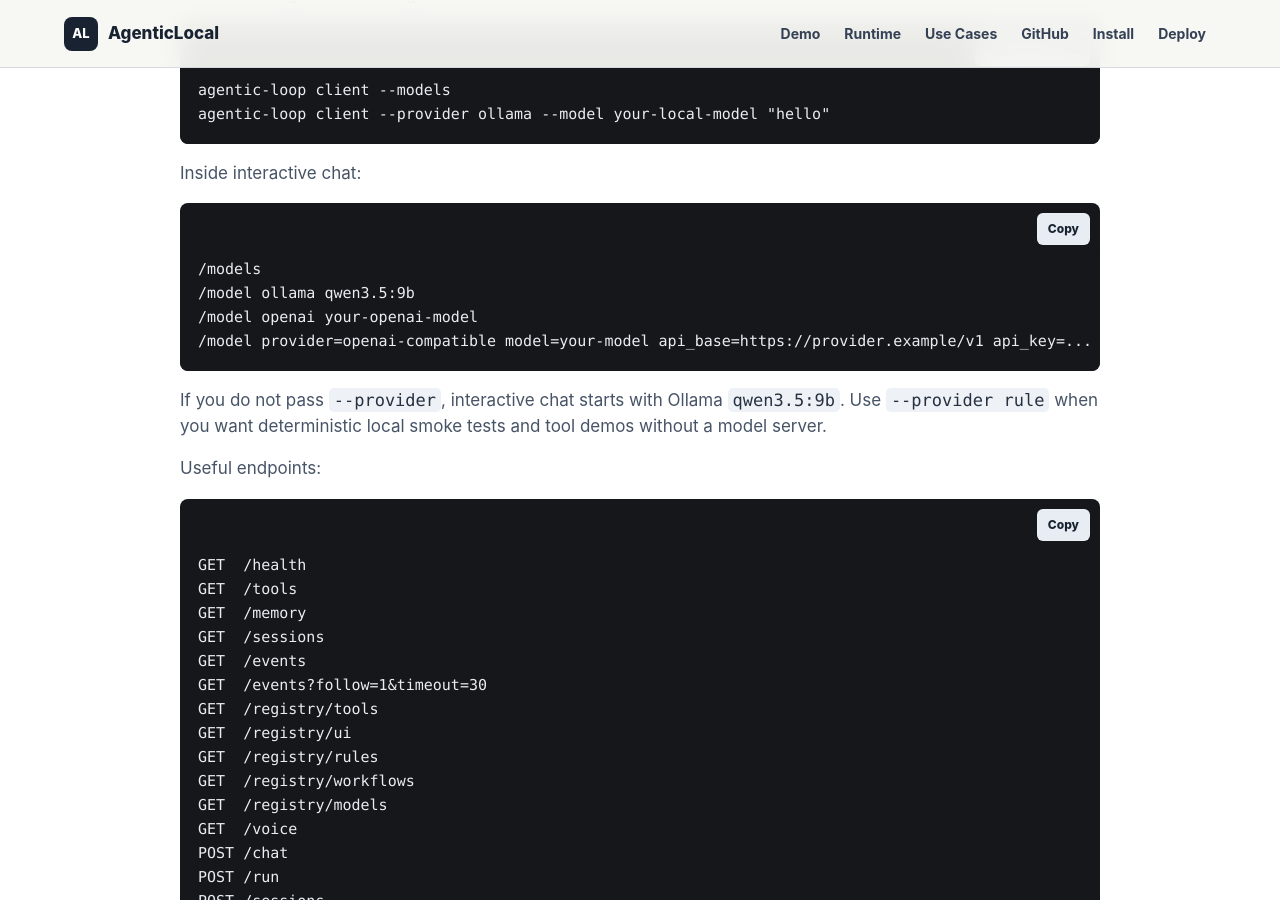
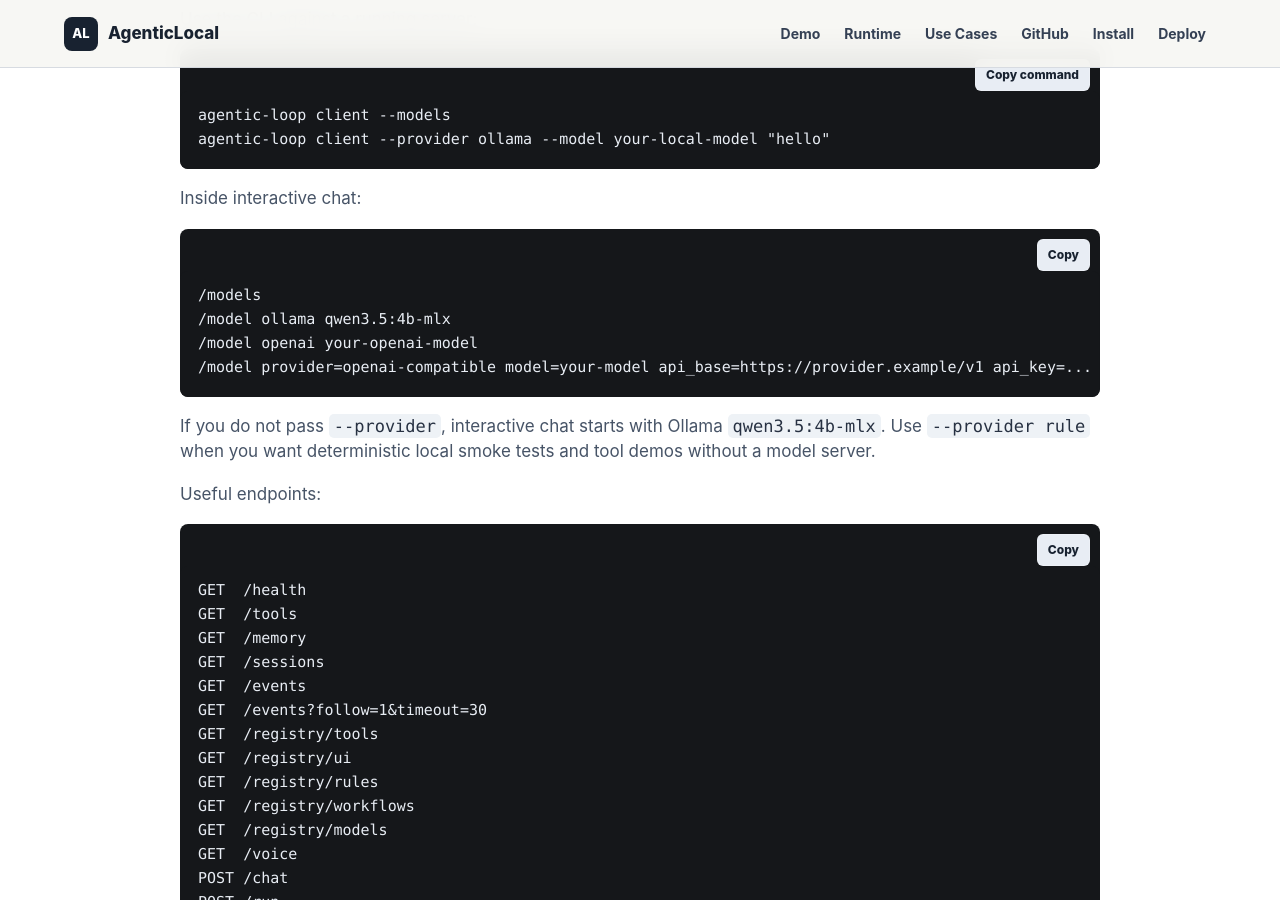
Before and after one commit to Bowen-AI/AgenticLocal, a Jekyll site: the page built from docs/install.md, in a window 1280 px wide and 900 px high, scrolled down 7384 px. Built offline with Jekyll 4.4.1, drawn with Linux system fonts in a browser that asks for light colours; some of the changed text lies outside the part shown.

Commit message:
Default to qwen3.5 4b mlx

````diff
--- a/agentic_loop/chat.py
+++ b/agentic_loop/chat.py
@@ -73,7 +73,7 @@
         api_base=args.api_base,
         api_key=args.api_key,
     )
-    if args.model is not None and not ensure_ollama_model_available(current_model):
+    if not ensure_ollama_model_available(current_model):
         return 1
 
     def make_controller(model_selection: ModelSelection):
--- a/agentic_loop/model_selection.py
+++ b/agentic_loop/model_selection.py
@@ -3,7 +3,7 @@
 
 
 DEFAULT_INTERACTIVE_PROVIDER = "ollama"
-DEFAULT_INTERACTIVE_MODEL = "qwen3.5:9b"
+DEFAULT_INTERACTIVE_MODEL = "qwen3.5:4b-mlx"
 DEFAULT_OLLAMA_HOST = "http://127.0.0.1:11434"
 
 
--- a/agentic_loop/server.py
+++ b/agentic_loop/server.py
@@ -615,7 +615,7 @@
         api_base=args.api_base,
         api_key=args.api_key,
     )
-    if args.model is not None and not ensure_ollama_model_available(default_model_selection):
+    if not ensure_ollama_model_available(default_model_selection):
         return 1
 
     app = AgentServerApp(
--- a/docs/install.md
+++ b/docs/install.md
@@ -85,11 +85,11 @@
 scripts/install.sh
 
 # Noninteractive local-model setup. This installs Ollama if missing and pulls
-# qwen3.5:9b by default.
+# qwen3.5:4b-mlx by default.
 scripts/install.sh --with-ollama
 
 # Choose a different model, skip the model pull, or skip Ollama entirely.
-scripts/install.sh --ollama-model qwen3.5:9b
+scripts/install.sh --ollama-model qwen3.5:4b-mlx
 scripts/install.sh --no-model-pull
 scripts/install.sh --no-ollama
 ```
@@ -203,11 +203,11 @@
 ## Ollama
 
 For local model runs, install Ollama separately and pull a tool-capable model.
-Interactive chat and serve default to Ollama with `qwen3.5:9b`; use
+Interactive chat and serve default to Ollama with `qwen3.5:4b-mlx`; use
 `--provider rule` when you want the dependency-free deterministic provider.
 
 ```bash
-ollama pull qwen3.5:9b
+ollama pull qwen3.5:4b-mlx
 python3 -m agentic_loop chat --enable-network-tools
 ```
 
@@ -289,12 +289,12 @@
 
 ```text
 /models
-/model ollama qwen3.5:9b
+/model ollama qwen3.5:4b-mlx
 /model openai your-openai-model
 /model provider=openai-compatible model=your-model api_base=https://provider.example/v1 api_key=...
 ```
 
-If you do not pass `--provider`, interactive chat starts with Ollama `qwen3.5:9b`.
+If you do not pass `--provider`, interactive chat starts with Ollama `qwen3.5:4b-mlx`.
 Use `--provider rule` when you want deterministic local smoke tests and tool
 demos without a model server.
 
````
Also changed, not shown: docs/architecture-decision.md (+2 -2 lines), docs/design/agentic-ai-loop.md (+5 -5 lines), docs/use-cases.md (+5 -4 lines), tests/test_agentic_loop.py (+38 -7 lines), README.md.
